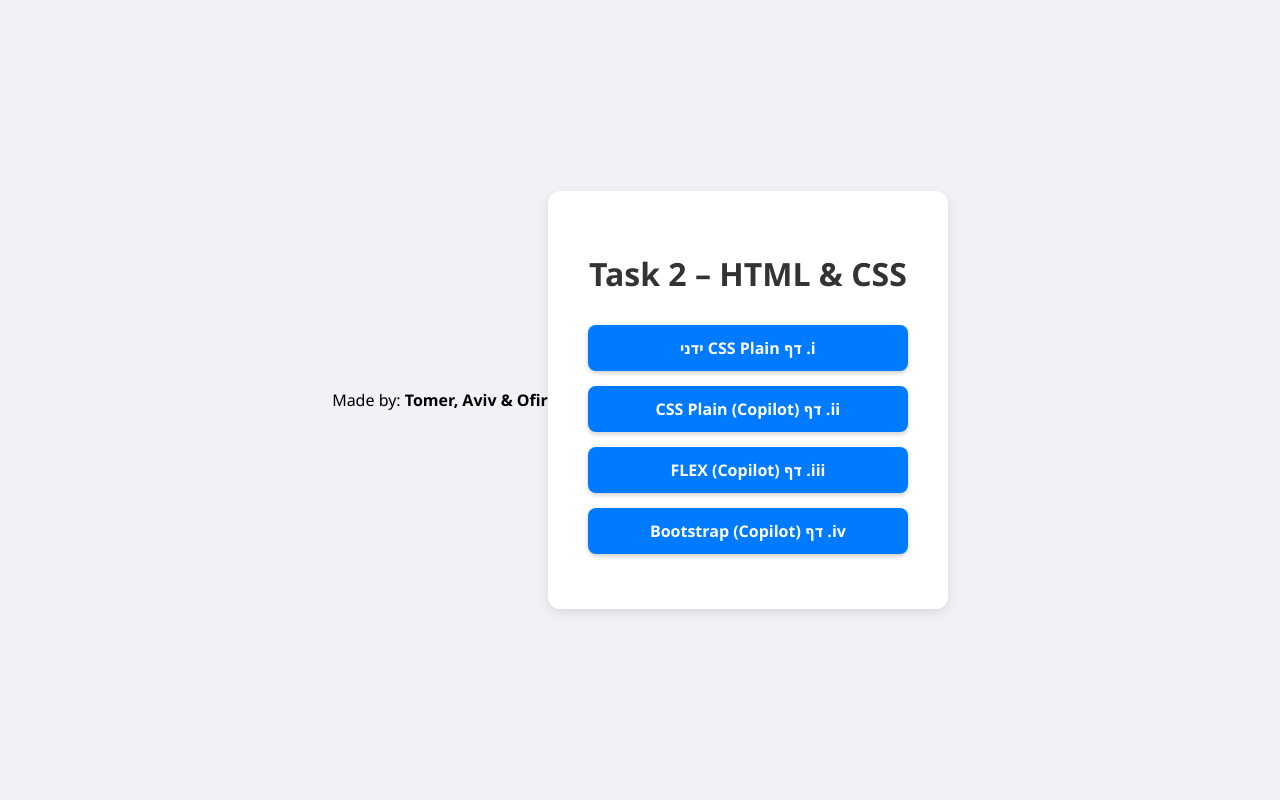
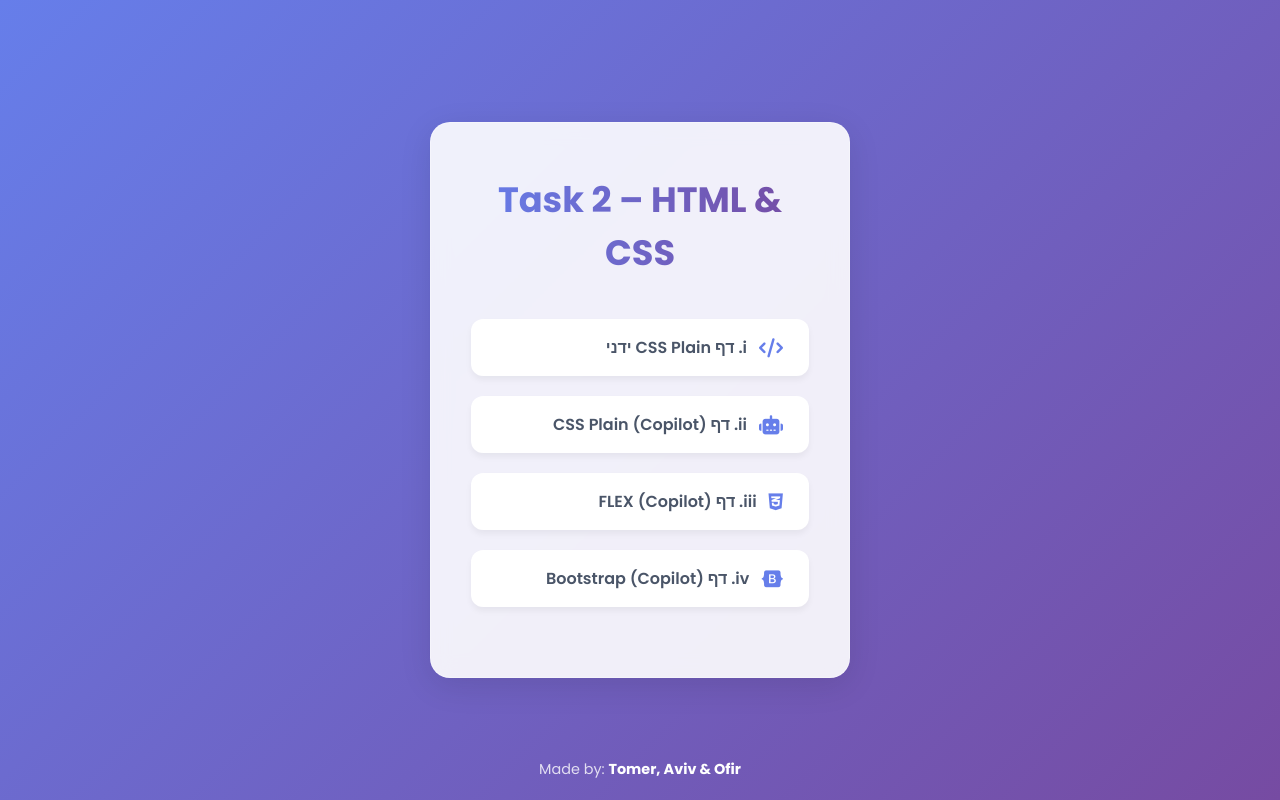
Before and after one commit to aviv-feler/Task2, a plain HTML site: page index.html in a window 1280 px wide. Drawn offline with Linux system fonts and the light colour scheme.

Commit message:
Update index.html

```diff
--- a/index.html
+++ b/index.html
@@ -3,68 +3,111 @@
 <head>
     <meta charset="UTF-8">
     <meta name="viewport" content="width=device-width, initial-scale=1.0">
-    <title>Task 2 - HTML & CSS</title>
+    <title>Task 2 - עיצוב מודרני</title>
+    <link href="https://fonts.googleapis.com/css2?family=Poppins:wght@400;600;700&display=swap" rel="stylesheet">
+    <link rel="stylesheet" href="https://cdnjs.cloudflare.com/ajax/libs/font-awesome/6.4.0/css/all.min.css">
     <style>
         /* איפוס סגנונות בסיסי */
         * {
             box-sizing: border-box;
+            margin: 0;
+            padding: 0;
         }
 
         body {
-            font-family: 'Segoe UI', Tahoma, Geneva, Verdana, sans-serif;
-            background-color: #f0f2f5; /* צבע רקע בהיר */
-            margin: 0;
-            padding: 0;
+            font-family: 'Poppins', sans-serif;
+            /* רקע גרדיאנט מודרני */
+            background: linear-gradient(135deg, #667eea 0%, #764ba2 100%);
             display: flex;
             justify-content: center;
             align-items: center;
-            min-height: 100vh; /* גובה מלא של המסך */
+            min-height: 100vh;
+            padding: 20px;
+            color: #333;
         }
 
         .container {
-            background-color: #ffffff; /* רקע לבן לכרטיס */
-            padding: 40px;
-            border-radius: 12px; /* פינות עגולות */
-            box-shadow: 0 4px 12px rgba(0, 0, 0, 0.1); /* צל עדין */
+            /* אפקט זכוכית (Glassmorphism) */
+            background: rgba(255, 255, 255, 0.9);
+            backdrop-filter: blur(10px);
+            padding: 50px 40px;
+            border-radius: 20px;
+            box-shadow: 0 8px 32px rgba(0, 0, 0, 0.1);
             text-align: center;
-            max-width: 400px;
-            width: 90%;
+            max-width: 420px;
+            width: 100%;
+            border: 1px solid rgba(255, 255, 255, 0.3);
         }
 
         h1 {
-            color: #333;
-            font-size: 2rem;
-            margin-bottom: 30px;
+            font-weight: 700;
+            font-size: 2.2rem;
+            margin-bottom: 40px;
+            /* טקסט עם גרדיאנט */
+            background: linear-gradient(to right, #667eea, #764ba2);
+            -webkit-background-clip: text;
+            -webkit-text-fill-color: transparent;
         }
 
         ul {
-            list-style-type: none; /* הסרת בוליטים */
-            padding: 0;
-            margin: 0;
+            list-style-type: none;
         }
 
         li {
-            margin-bottom: 15px;
+            margin-bottom: 20px;
         }
 
-        /* עיצוב הקישורים ככפתורים */
+        /* עיצוב הכפתורים החדש */
         a.link-btn {
-            display: block;
-            width: 100%;
-            padding: 12px 20px;
-            background-color: #007bff; /* צבע כחול יפה */
-            color: white;
-            text-decoration: none; /* הסרת קו תחתון */
-            border-radius: 8px;
+            display: flex;
+            align-items: center;
+            justify-content: flex-start; /* יישור לשמאל בשביל האייקון */
+            padding: 15px 25px;
+            background: #fff;
+            color: #4a5568;
+            text-decoration: none;
+            border-radius: 12px;
             font-weight: 600;
-            transition: background-color 0.3s ease, transform 0.2s ease; /* אנימציה חלקה */
-            box-shadow: 0 2px 5px rgba(0, 0, 0, 0.2);
+            font-size: 1rem;
+            transition: all 0.3s ease;
+            box-shadow: 0 4px 6px rgba(0, 0, 0, 0.05);
+            border: 1px solid transparent;
         }
 
-        /* אפקט בעת מעבר עכבר */
+        /* הוספת מרווח לאייקון */
+        a.link-btn i {
+            margin-left: 12px;
+            font-size: 1.2rem;
+            color: #667eea; /* צבע האייקון */
+        }
+
+        /* אפקט ריחוף */
         a.link-btn:hover {
-            background-color: #0056b3; /* כחול כהה יותר */
-            transform: translateY(-2px); /* הרמה קלה */
+            background: linear-gradient(to right, #667eea, #764ba2);
+            color: white;
+            transform: translateY(-3px);
+            box-shadow: 0 10px 20px rgba(0, 0, 0, 0.15);
+            border-color: transparent;
+        }
+
+        /* שינוי צבע האייקון בריחוף */
+        a.link-btn:hover i {
+            color: white;
+        }
+
+        .footer {
+            margin-top: 30px;
+            font-size: 0.9rem;
+            color: rgba(255, 255, 255, 0.8); /* צבע בהיר שיתאים לרקע הכהה */
+            text-align: center;
+            width: 100%;
+            position: absolute;
+            bottom: 20px;
+            left: 0;
+        }
+
+        .footer strong {
+             color: white;
         }
     </style>
 </head>
@@ -73,11 +116,26 @@
     <div class="container">
         <h1>Task 2 – HTML & CSS</h1>
         <ul>
-            <li><a href="page1-manual.html" class="link-btn">i. דף CSS Plain ידני</a></li>
-            <li><a href="CSS plain (copilot)/index_copilot.html" class="link-btn">ii. דף CSS Plain (Copilot)</a></li>
-            <li><a href="page3-flex.html" class="link-btn">iii. דף FLEX (Copilot)</a></li>
-            <li><a href="page4-bootstrap.html" class="link-btn">iv. דף Bootstrap (Copilot)</a></li>
-
+            <li>
+                <a href="page1-manual.html" class="link-btn">
+                    <i class="fas fa-code"></i> i. דף CSS Plain ידני
+                </a>
+            </li>
+            <li>
+                <a href="CSS plain (copilot)/index_copilot.html" class="link-btn">
+                    <i class="fas fa-robot"></i> ii. דף CSS Plain (Copilot)
+                </a>
+            </li>
+            <li>
+                <a href="page3-flex.html" class="link-btn">
+                    <i class="fab fa-css3-alt"></i> iii. דף FLEX (Copilot)
+                </a>
+            </li>
+            <li>
+                <a href="page4-bootstrap.html" class="link-btn">
+                    <i class="fab fa-bootstrap"></i> iv. דף Bootstrap (Copilot)
+                </a>
+            </li>
         </ul>
     </div>
     <div class="footer">
```
